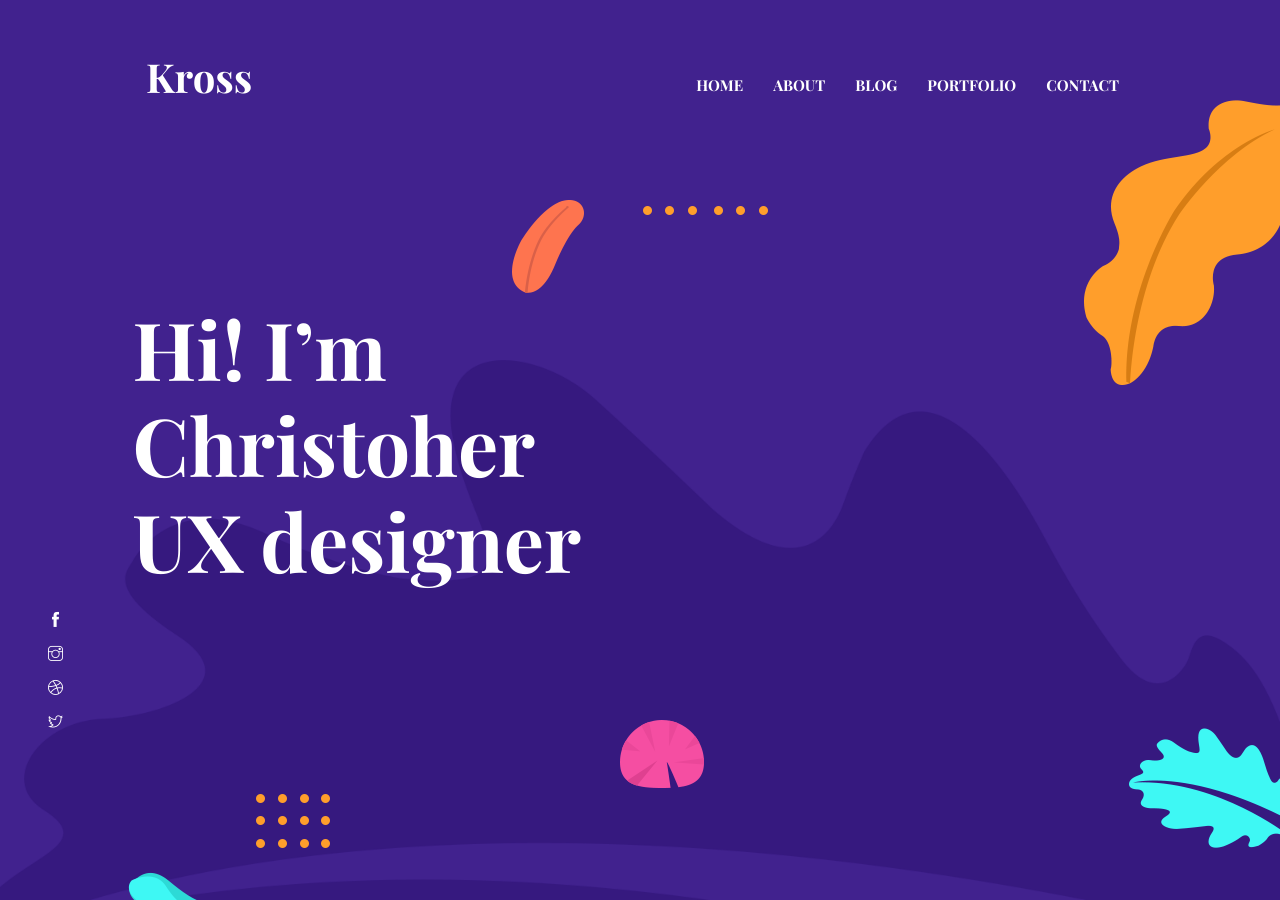
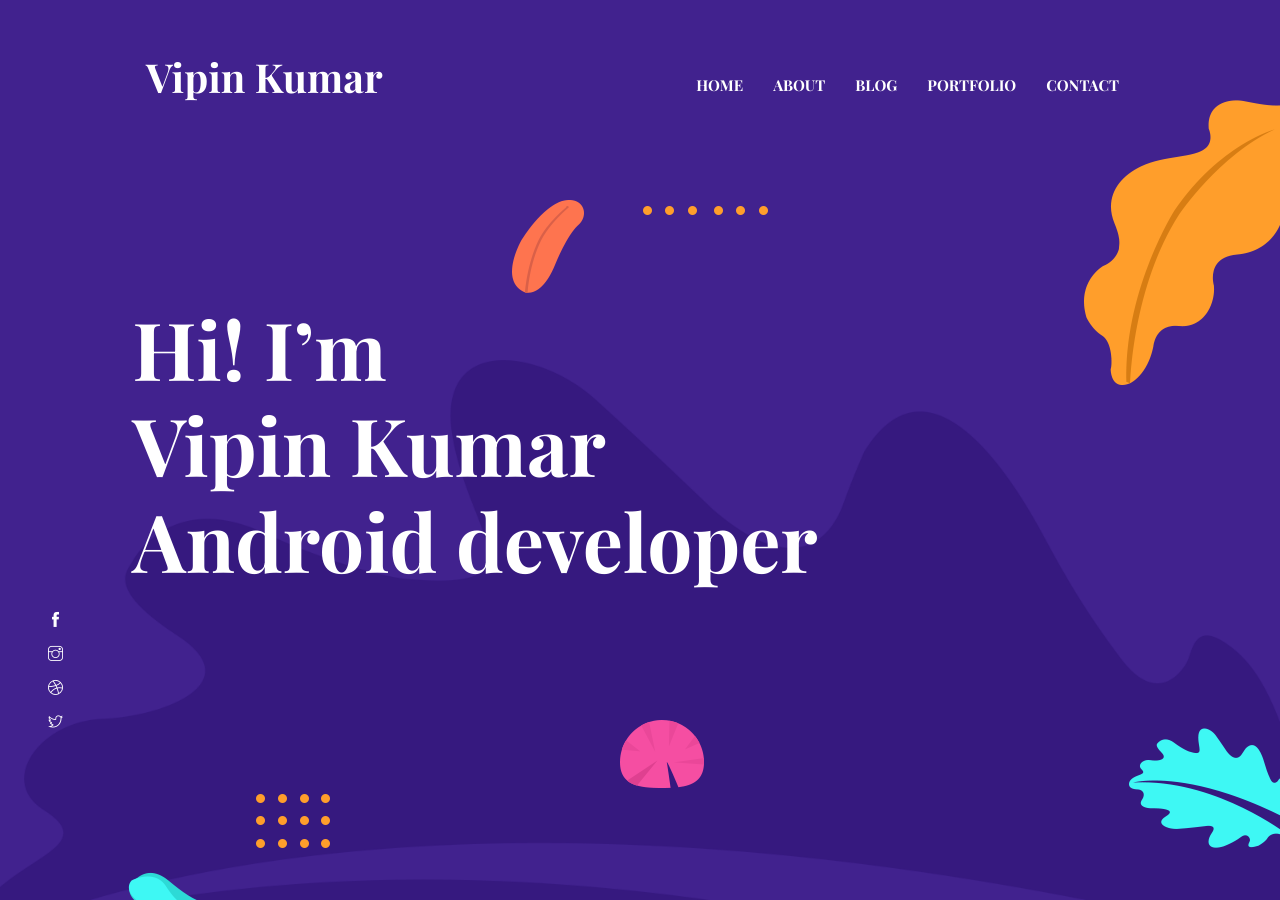
Before and after one commit to vicky7230/vicky7230.github.io, a Jekyll site: the page built from index.html, in a window 1280 px wide and 900 px high. Built offline with Jekyll 4.4.1, drawn with Linux system fonts in a browser that asks for light colours; some of the changed text lies outside the part shown.

Commit message:
small changes

```diff
--- a/_data/settings.yml
+++ b/_data/settings.yml
@@ -2,12 +2,12 @@
 #-------------------------------
 # General Site Settings
 
-title: Kross
+title: Vipin Kumar
 logo:
 author: themefisher
 description: this is meta description
-email: steve.fruits@email.com
-phone: +880 2544 658 256
+email: vicky7230@gmail.com
+phone: +91 8708153354
 address: 125/A, CA Commercial Area, California, USA
 copyright: Copyright &copy; 2020 Designed by [Themefisher](https://themefisher.com) & Developed by [Getjekyllthemes](https://getjekyllthemes.com)
 
@@ -36,7 +36,7 @@ disqus-identifier: # Add your shortname for Disqus Comment. For example mr-brown
 # Hero Section
 
 hero:
-  hero-title: Hi! I’m <br> Christoher <br> UX designer
+  hero-title: Hi! I’m <br> Vipin Kumar <br> Android developer
 
 social:
   - { icon: "ti-facebook", link: "#" }
--- a/_includes/header.html
+++ b/_includes/header.html
@@ -2,13 +2,23 @@
   <nav class="navbar navbar-expand-lg navbar-dark">
     <a class="navbar-brand font-tertiary h3" href="{{ site.baseurl }}/">
       {% if site.data.settings.logo %}
-        <img src="{{ site.data.settings.logo | absolute_url }}" alt="{{ site.data.settings.title }}">
-        {% else if %}
-        <h3 class="text-white font-tertiary">{{site.data.settings.title}}</h3>
+      <img
+        src="{{ site.data.settings.logo | absolute_url }}"
+        alt="{{ site.data.settings.title }}"
+      />
+      {% else if %}
+      <h3 class="text-white font-tertiary">{{site.data.settings.title}}</h3>
       {% endif %}
     </a>
-    <button class="navbar-toggler" type="button" data-toggle="collapse" data-target="#navigation"
-      aria-controls="navigation" aria-expanded="false" aria-label="Toggle navigation">
+    <button
+      class="navbar-toggler"
+      type="button"
+      data-toggle="collapse"
+      data-target="#navigation"
+      aria-controls="navigation"
+      aria-expanded="false"
+      aria-label="Toggle navigation"
+    >
       <span class="navbar-toggler-icon"></span>
     </button>
 
@@ -18,9 +28,9 @@
           <a class="nav-link" href="{{ site.baseurl }}/">Home</a>
         </li>
         {% for link in site.data.settings.menu %}
-          <li class="nav-item {{ class }}">
-            <a class="nav-link" href="{{ link.link }}">{{ link.name }}</a>
-          </li>
+        <li class="nav-item {{ class }}">
+          <a class="nav-link" href="{{ link.link }}">{{ link.name }}</a>
+        </li>
         {% endfor %}
       </ul>
     </div>
--- a/_includes/hero-section.html
+++ b/_includes/hero-section.html
@@ -3,41 +3,75 @@
   <div class="container">
     <div class="row">
       <div class="col-lg-11 mx-auto">
-        <h1 class="text-white font-tertiary">{{ site.data.settings.hero.hero-title }}</h1>
+        <h1 class="text-white font-tertiary">
+          {{ site.data.settings.hero.hero-title }}
+        </h1>
       </div>
     </div>
   </div>
   <div class="layer-bg w-100">
-    <img class="img-fluid w-100" src="{{ site.baseurl }}/assets/images/illustrations/leaf-bg.png" alt="bg-shape">
+    <img
+      class="img-fluid w-100"
+      src="{{ site.baseurl }}/assets/images/illustrations/leaf-bg.png"
+      alt="bg-shape"
+    />
   </div>
   <div class="layer" id="l2">
-    <img src="{{ site.baseurl }}/assets/images/illustrations/dots-cyan.png" alt="bg-shape">
+    <img
+      src="{{ site.baseurl }}/assets/images/illustrations/dots-cyan.png"
+      alt="bg-shape"
+    />
   </div>
   <div class="layer" id="l3">
-    <img src="{{ site.baseurl }}/assets/images/illustrations/leaf-orange.png" alt="bg-shape">
+    <img
+      src="{{ site.baseurl }}/assets/images/illustrations/leaf-orange.png"
+      alt="bg-shape"
+    />
   </div>
   <div class="layer" id="l4">
-    <img src="{{ site.baseurl }}/assets/images/illustrations/dots-orange.png" alt="bg-shape">
+    <img
+      src="{{ site.baseurl }}/assets/images/illustrations/dots-orange.png"
+      alt="bg-shape"
+    />
   </div>
   <div class="layer" id="l5">
-    <img src="{{ site.baseurl }}/assets/images/illustrations/leaf-yellow.png" alt="bg-shape">
+    <img
+      src="{{ site.baseurl }}/assets/images/illustrations/leaf-yellow.png"
+      alt="bg-shape"
+    />
   </div>
   <div class="layer" id="l6">
-    <img src="{{ site.baseurl }}/assets/images/illustrations/leaf-cyan.png" alt="bg-shape">
+    <img
+      src="{{ site.baseurl }}/assets/images/illustrations/leaf-cyan.png"
+      alt="bg-shape"
+    />
   </div>
   <div class="layer" id="l7">
-    <img src="{{ site.baseurl }}/assets/images/illustrations/dots-group-orange.png" alt="bg-shape">
+    <img
+      src="{{ site.baseurl }}/assets/images/illustrations/dots-group-orange.png"
+      alt="bg-shape"
+    />
   </div>
   <div class="layer" id="l8">
-    <img src="{{ site.baseurl }}/assets/images/illustrations/leaf-pink-round.png" alt="bg-shape">
+    <img
+      src="{{ site.baseurl }}/assets/images/illustrations/leaf-pink-round.png"
+      alt="bg-shape"
+    />
   </div>
   <div class="layer" id="l9">
-    <img src="{{ site.baseurl }}/assets/images/illustrations/leaf-cyan-2.png" alt="bg-shape">
+    <img
+      src="{{ site.baseurl }}/assets/images/illustrations/leaf-cyan-2.png"
+      alt="bg-shape"
+    />
   </div>
   <!-- social icon -->
   <ul class="list-unstyled ml-5 mt-3 position-relative zindex-1">
     {% for social in site.data.settings.social %}
-    <li class="mb-3"><a class="text-white" href="{{ social.link }}"><i class="{{ social.icon }}"></i></a></li>
+    <li class="mb-3">
+      <a class="text-white" href="{{ social.link }}"
+        ><i class="{{ social.icon }}"></i
+      ></a>
+    </li>
     {% endfor %}
   </ul>
   <!-- /social icon -->
```
